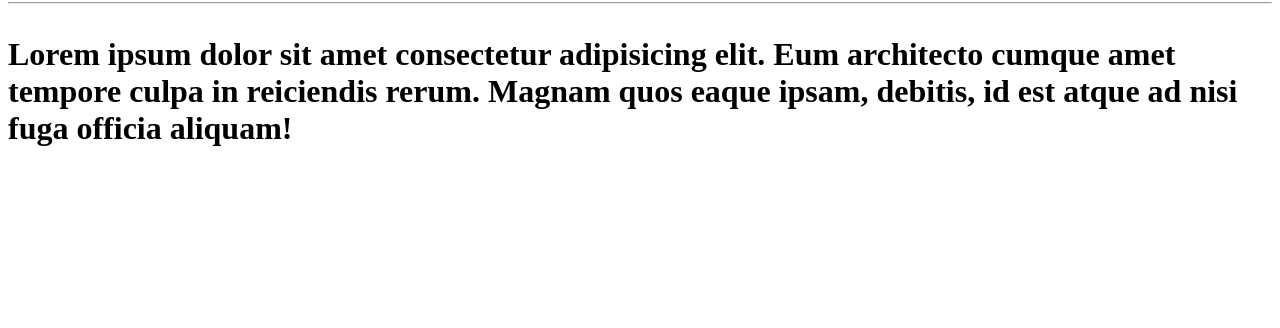
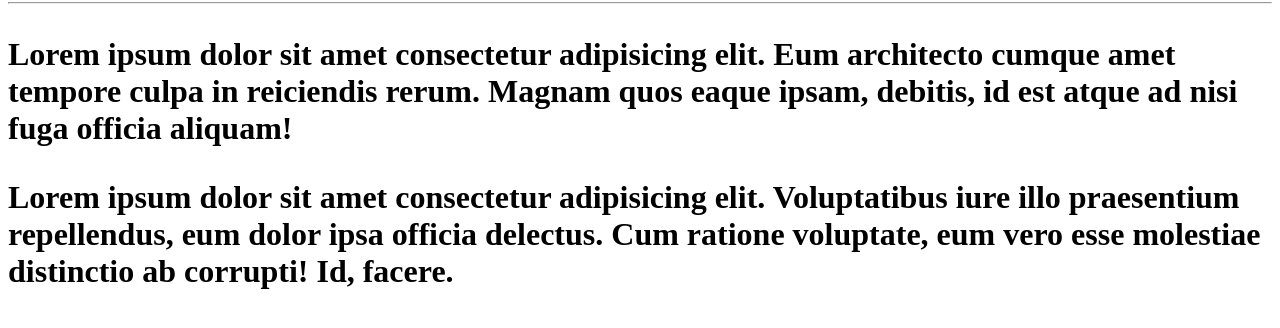
Before and after one commit to Hannahvfp/Ola-Mundo, a plain HTML site: page site-exemplo/index.html in a window 1280 px wide. Shown: the part 78-406 px from the top of the page. Drawn offline with Linux system fonts and the light colour scheme.

Commit message:
Adicionei um parágrafo

```diff
--- a/site-exemplo/index.html
+++ b/site-exemplo/index.html
@@ -12,5 +12,6 @@
      <p>Lorem ipsum dolor sit amet consectetur adipisicing elit.
          Eum architecto cumque amet tempore culpa in reiciendis rerum.
          Magnam quos eaque ipsam, debitis, id est atque ad nisi fuga officia aliquam!</p>
+         <p>Lorem ipsum dolor sit amet consectetur adipisicing elit. Voluptatibus iure illo praesentium repellendus, eum dolor ipsa officia delectus. Cum ratione voluptate, eum vero esse molestiae distinctio ab corrupti! Id, facere.</p>
 </body>
 </html>
```
